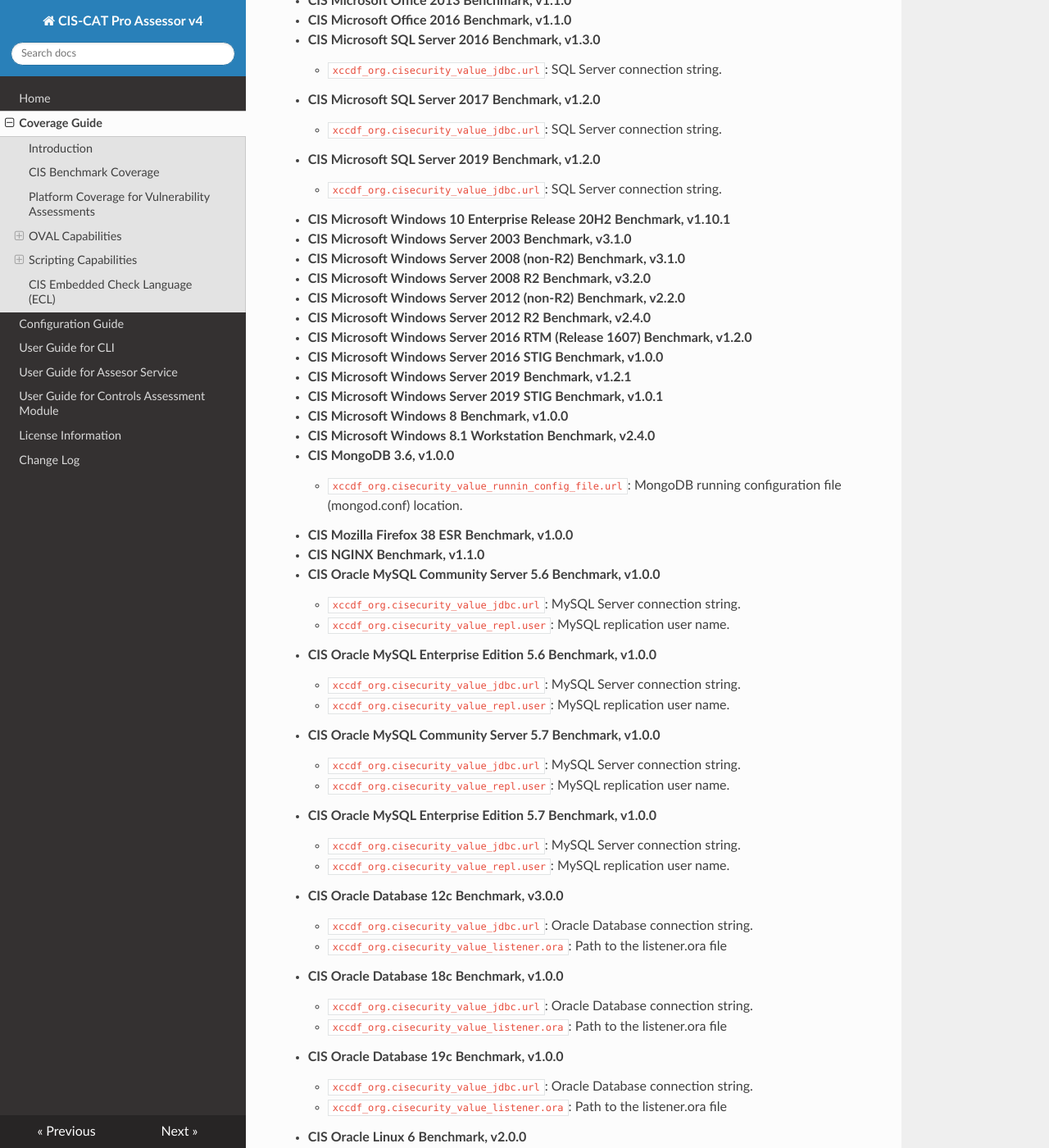
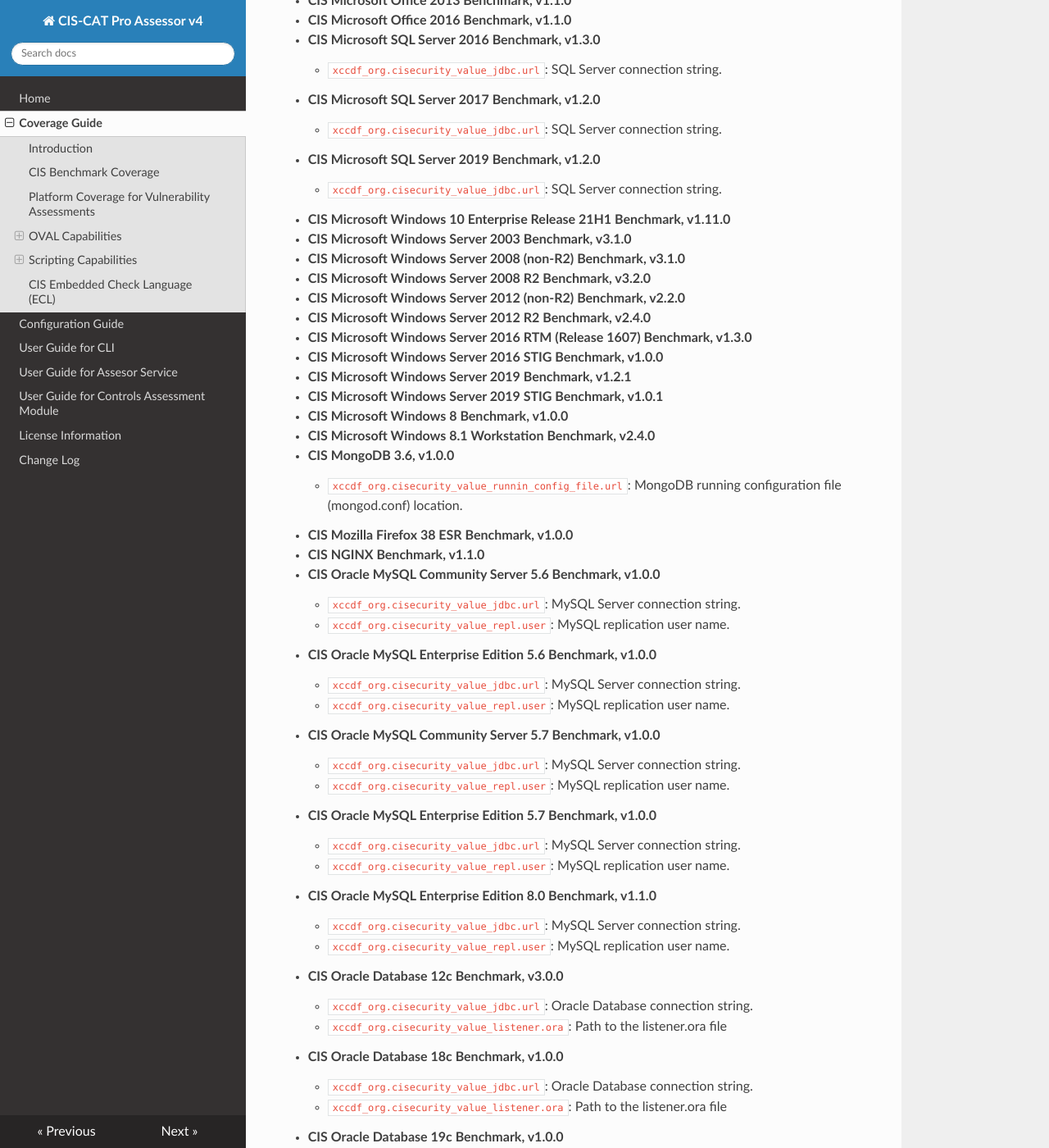
Before and after one commit to CISecurity/CCPA-Docs, an MkDocs documentation site: the page built from docs/Coverage Guide.md, in a window 1280 px wide and 1400 px high, scrolled down 2456 px. Shown: the whole window at 82% size. Built offline with MkDocs 1.6.1, drawn with Linux system fonts in a browser that asks for light colours; nearby versions of some CDN libraries; some of the changed text lies outside the part shown.

```diff
--- a/docs/Coverage Guide.md
+++ b/docs/Coverage Guide.md
@@ -72,13 +72,13 @@ CIS Benchmarks that have reached end of life are no longer officially supported
 	- `xccdf_org.cisecurity_value_jdbc.url`: SQL Server connection string.
 - **CIS Microsoft SQL Server 2019 Benchmark, v1.2.0**
 	- `xccdf_org.cisecurity_value_jdbc.url`: SQL Server connection string.
-- **CIS Microsoft Windows 10 Enterprise Release 20H2 Benchmark, v1.10.1**
+- **CIS Microsoft Windows 10 Enterprise Release 21H1 Benchmark, v1.11.0**
 - **CIS Microsoft Windows Server 2003 Benchmark, v3.1.0**
 - **CIS Microsoft Windows Server 2008 (non-R2) Benchmark, v3.1.0**
 - **CIS Microsoft Windows Server 2008 R2 Benchmark, v3.2.0**
 - **CIS Microsoft Windows Server 2012 (non-R2) Benchmark, v2.2.0**
 - **CIS Microsoft Windows Server 2012 R2 Benchmark, v2.4.0**
-- **CIS Microsoft Windows Server 2016 RTM (Release 1607) Benchmark, v1.2.0**
+- **CIS Microsoft Windows Server 2016 RTM (Release 1607) Benchmark, v1.3.0**
 - **CIS Microsoft Windows Server 2016 STIG Benchmark, v1.0.0**
 - **CIS Microsoft Windows Server 2019 Benchmark, v1.2.1**
 - **CIS Microsoft Windows Server 2019 STIG Benchmark, v1.0.1**
@@ -98,6 +98,9 @@ CIS Benchmarks that have reached end of life are no longer officially supported
 	- `xccdf_org.cisecurity_value_jdbc.url`: MySQL Server connection string.
 	- `xccdf_org.cisecurity_value_repl.user`: MySQL replication user name.
 - **CIS Oracle MySQL Enterprise Edition 5.7 Benchmark, v1.0.0**
+	- `xccdf_org.cisecurity_value_jdbc.url`: MySQL Server connection string.
+	- `xccdf_org.cisecurity_value_repl.user`: MySQL replication user name.
+- **CIS Oracle MySQL Enterprise Edition 8.0 Benchmark, v1.1.0**
 	- `xccdf_org.cisecurity_value_jdbc.url`: MySQL Server connection string.
 	- `xccdf_org.cisecurity_value_repl.user`: MySQL replication user name.
 - **CIS Oracle Database 12c Benchmark, v3.0.0**
@@ -136,6 +139,7 @@ CIS Benchmarks that have reached end of life are no longer officially supported
 - **CIS Ubuntu Linux 16.04 LTS Benchmark, v2.0.0**
 - **CIS Ubuntu Linux 18.04 LTS Benchmark, v2.1.0**
 - **CIS Ubuntu Linux 20.04 LTS Benchmark, v1.1.0**
+- **CIS Ubuntu Linux 20.04 LTS STIG Benchmark, v1.0.0**
 - **CIS VMware ESXi 6.7 v1.1.0**
 	- `xccdf_org.cisecurity.benchmarks_value_esxi.connection`: ESXi host connection string
 - **CIS VMware ESXi 7.0 v1.0.0**
```
Also changed, not shown: other parts of docs/Coverage Guide.md (+1 -1 lines), docs/Change Log.md (+19 -0 lines).
